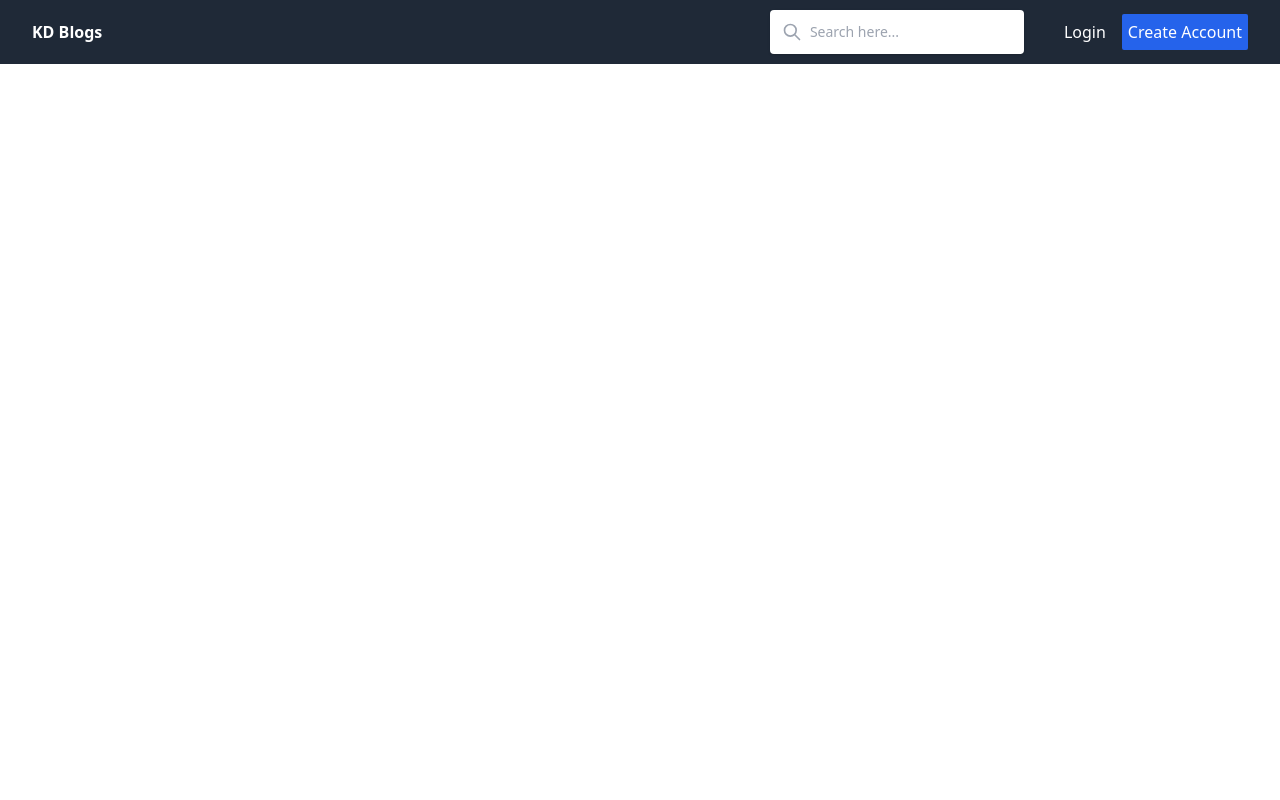
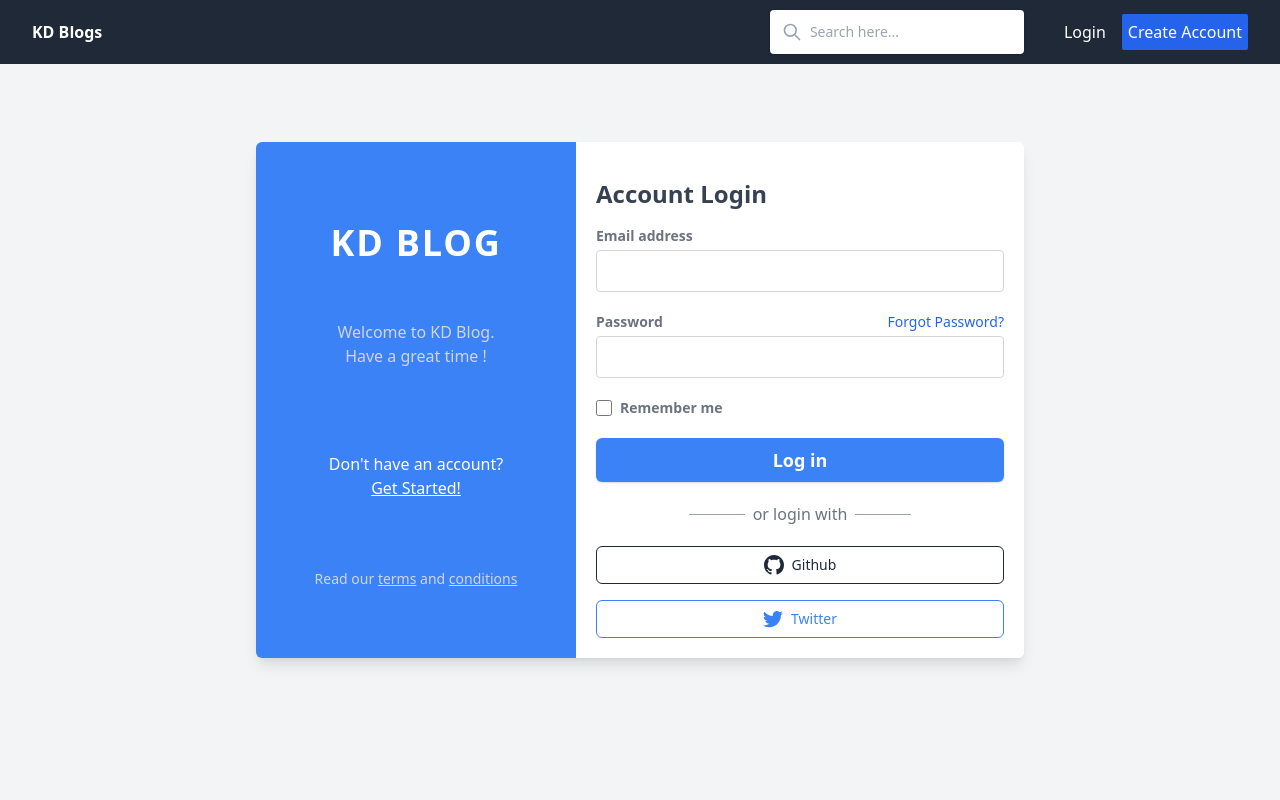
Before and after one commit to Kodeine99/Kd_Blog, a React (Create React App) app: page /login in a window 1280 px wide. Shown: the top 800 px of the page. Built offline with nearby package versions, Linux system fonts and the light colour scheme.

Commit message:
add login page

```diff
--- a/src/App.js
+++ b/src/App.js
@@ -4,6 +4,7 @@
 import Navbar from "./Components/Navbar/Navbar";
 import Home from "./Pages/Home/Home";
 import PostDetail from "./Pages/PostDetails/PostDetail";
+import loginPage from "./Pages/Auth/loginPage";
 
 function App() {
   return (
@@ -13,6 +14,7 @@
         <Switch>
           <Route path="/" exact component={Home}></Route>
           <Route path="/postDetails" component={PostDetail}></Route>
+          <Route path="/login" component={loginPage}></Route>
         </Switch>
       </div>
     </Router>
--- /dev/null
+++ b/src/Components/Auth/login.js
@@ -0,0 +1,154 @@
+import React from "react";
+import { Link as RouterLink } from "react-router-dom";
+
+function login() {
+  return (
+    <>
+      <div className="flex items-center min-h-screen p-4 bg-gray-100 lg:justify-center">
+        <div className="flex flex-col overflow-hidden bg-white rounded-md shadow-lg max md:flex-row md:flex-1 lg:max-w-screen-md">
+          <div className="p-4 py-6 text-white bg-blue-500 md:w-80 md:flex-shrink-0 md:flex md:flex-col md:items-center md:justify-evenly">
+            <div className="my-3 text-4xl font-bold tracking-wider text-center">
+              <RouterLink to="/">KD BLOG</RouterLink>
+            </div>
+            <p className="mt-6 font-normal text-center text-gray-300 md:mt-0">
+              Welcome to KD Blog.
+              <br />
+              Have a great time !
+            </p>
+            <p className="flex flex-col items-center justify-center mt-10 text-center">
+              <span>Don't have an account?</span>
+              <RouterLink to="/register" className="underline">
+                Get Started!
+              </RouterLink>
+            </p>
+            <p className="mt-6 text-sm text-center text-gray-300">
+              Read our{" "}
+              <RouterLink to="#" className="underline">
+                terms
+              </RouterLink>{" "}
+              and{" "}
+              <RouterLink to="#" className="underline">
+                conditions
+              </RouterLink>
+            </p>
+          </div>
+          <div className="p-5 bg-white md:flex-1">
+            <h3 className="my-4 text-2xl font-semibold text-gray-700">
+              Account Login
+            </h3>
+            <form action="#" className="flex flex-col space-y-5">
+              <div className="flex flex-col space-y-1">
+                <label
+                  for="email"
+                  className="text-sm font-semibold text-gray-500"
+                >
+                  Email address
+                </label>
+                <input
+                  type="email"
+                  id="email"
+                  autofocus
+                  className="px-4 py-2 transition duration-300 border border-gray-300 rounded focus:border-transparent focus:outline-none focus:ring-4 focus:ring-blue-200"
+                />
+              </div>
+              <div className="flex flex-col space-y-1">
+                <div className="flex items-center justify-between">
+                  <label
+                    for="password"
+                    className="text-sm font-semibold text-gray-500"
+                  >
+                    Password
+                  </label>
+                  <a
+                    href="#forgot"
+                    className="text-sm text-blue-600 hover:underline focus:text-blue-800"
+                  >
+                    Forgot Password?
+                  </a>
+                </div>
+                <input
+                  type="password"
+                  id="password"
+                  className="px-4 py-2 transition duration-300 border border-gray-300 rounded focus:border-transparent focus:outline-none focus:ring-4 focus:ring-blue-200"
+                />
+              </div>
+              <div className="flex items-center space-x-2">
+                <input
+                  type="checkbox"
+                  id="remember"
+                  className="w-4 h-4 transition duration-300 rounded focus:ring-2 focus:ring-offset-0 focus:outline-none focus:ring-blue-200"
+                />
+                <label
+                  for="remember"
+                  className="text-sm font-semibold text-gray-500"
+                >
+                  Remember me
+                </label>
+              </div>
+              <div>
+                <button
+                  type="submit"
+                  className="w-full px-4 py-2 text-lg font-semibold text-white transition-colors duration-300 bg-blue-500 rounded-md shadow hover:bg-blue-600 focus:outline-none focus:ring-blue-200 focus:ring-4"
+                >
+                  Log in
+                </button>
+              </div>
+              <div className="flex flex-col space-y-5">
+                <span className="flex items-center justify-center space-x-2">
+                  <span className="h-px bg-gray-400 w-14"></span>
+                  <span className="font-normal text-gray-500">
+                    or login with
+                  </span>
+                  <span className="h-px bg-gray-400 w-14"></span>
+                </span>
+                <div className="flex flex-col space-y-4">
+                  <a
+                    href="#github"
+                    className="flex items-center justify-center px-4 py-2 space-x-2 transition-colors duration-300 border border-gray-800 rounded-md group hover:bg-gray-800 focus:outline-none"
+                  >
+                    <span>
+                      <svg
+                        className="w-5 h-5 text-gray-800 fill-current group-hover:text-white"
+                        viewBox="0 0 16 16"
+                        version="1.1"
+                        aria-hidden="true"
+                      >
+                        <path
+                          fill-rule="evenodd"
+                          d="M8 0C3.58 0 0 3.58 0 8c0 3.54 2.29 6.53 5.47 7.59.4.07.55-.17.55-.38 0-.19-.01-.82-.01-1.49-2.01.37-2.53-.49-2.69-.94-.09-.23-.48-.94-.82-1.13-.28-.15-.68-.52-.01-.53.63-.01 1.08.58 1.23.82.72 1.21 1.87.87 2.33.66.07-.52.28-.87.51-1.07-1.78-.2-3.64-.89-3.64-3.95 0-.87.31-1.59.82-2.15-.08-.2-.36-1.02.08-2.12 0 0 .67-.21 2.2.82.64-.18 1.32-.27 2-.27.68 0 1.36.09 2 .27 1.53-1.04 2.2-.82 2.2-.82.44 1.1.16 1.92.08 2.12.51.56.82 1.27.82 2.15 0 3.07-1.87 3.75-3.65 3.95.29.25.54.73.54 1.48 0 1.07-.01 1.93-.01 2.2 0 .21.15.46.55.38A8.013 8.013 0 0016 8c0-4.42-3.58-8-8-8z"
+                        ></path>
+                      </svg>
+                    </span>
+                    <span className="text-sm font-medium text-gray-800 group-hover:text-white">
+                      Github
+                    </span>
+                  </a>
+                  <a
+                    href="#twitter"
+                    className="flex items-center justify-center px-4 py-2 space-x-2 transition-colors duration-300 border border-blue-500 rounded-md group hover:bg-blue-500 focus:outline-none"
+                  >
+                    <span>
+                      <svg
+                        className="text-blue-500 group-hover:text-white"
+                        width="20"
+                        height="20"
+                        fill="currentColor"
+                      >
+                        <path d="M6.29 18.251c7.547 0 11.675-6.253 11.675-11.675 0-.178 0-.355-.012-.53A8.348 8.348 0 0020 3.92a8.19 8.19 0 01-2.357.646 4.118 4.118 0 001.804-2.27 8.224 8.224 0 01-2.605.996 4.107 4.107 0 00-6.993 3.743 11.65 11.65 0 01-8.457-4.287 4.106 4.106 0 001.27 5.477A4.073 4.073 0 01.8 7.713v.052a4.105 4.105 0 003.292 4.022 4.095 4.095 0 01-1.853.07 4.108 4.108 0 003.834 2.85A8.233 8.233 0 010 16.407a11.616 11.616 0 006.29 1.84"></path>
+                      </svg>
+                    </span>
+                    <span className="text-sm font-medium text-blue-500 group-hover:text-white">
+                      Twitter
+                    </span>
+                  </a>
+                </div>
+              </div>
+            </form>
+          </div>
+        </div>
+      </div>
+    </>
+  );
+}
+
+export default login;
--- a/src/Components/Navbar/Navbar.js
+++ b/src/Components/Navbar/Navbar.js
@@ -93,7 +93,9 @@
             {/* Before login */}
             <div className="absolute inset-y-0 right-0 flex items-center pr-2 sm:static sm:inset-auto sm:ml-6 sm:pr-0">
               <button className="hidden sm:block bg-gray-800 p-1 text-white hover:text-white focus:outline-none">
-                <span className="">Login</span>
+                <RouterLink to="/login" className="">
+                  Login
+                </RouterLink>
               </button>
               <div className="ml-3 relative">
                 <div>
--- a/src/Components/Sidebar/Sidebar.js
+++ b/src/Components/Sidebar/Sidebar.js
@@ -14,7 +14,7 @@
             to="/"
           >
             Hello,{" "}
-            <h2 class="text-base font-normal leading-normal mt-0 mb-2 text-red-800">
+            <h2 className="text-base font-normal leading-normal mt-0 mb-2 text-red-800">
               Kodeine
             </h2>
           </Link>
--- /dev/null
+++ b/src/Pages/Auth/loginPage.js
@@ -0,0 +1,14 @@
+import React from "react";
+import Footer from "../../Components/shared/Footer";
+import Login from "../../Components/Auth/login";
+
+function loginPage(props) {
+  return (
+    <div>
+      <Login></Login>
+      <Footer></Footer>
+    </div>
+  );
+}
+
+export default loginPage;
--- a/src/Pages/Home/Home.js
+++ b/src/Pages/Home/Home.js
@@ -8,7 +8,7 @@
   return (
     <div className="home bg-gray-200 relative top-16">
       <div className="container mx-auto px-4">
-        <div className="sm:pt-4 grid sm:grid-cols-3 lg:grid-cols-4 gap-2">
+        <div className="sm:pt-4 sm:grid sm:grid-cols-3 lg:grid-cols-4 gap-2">
           <div className="max-w-7xl px-2 sm:px-6 lg:px-8">
             <Sidebar />
           </div>
```
Also changed, not shown: 1 other file (tests, documents, lock files or other folders).
